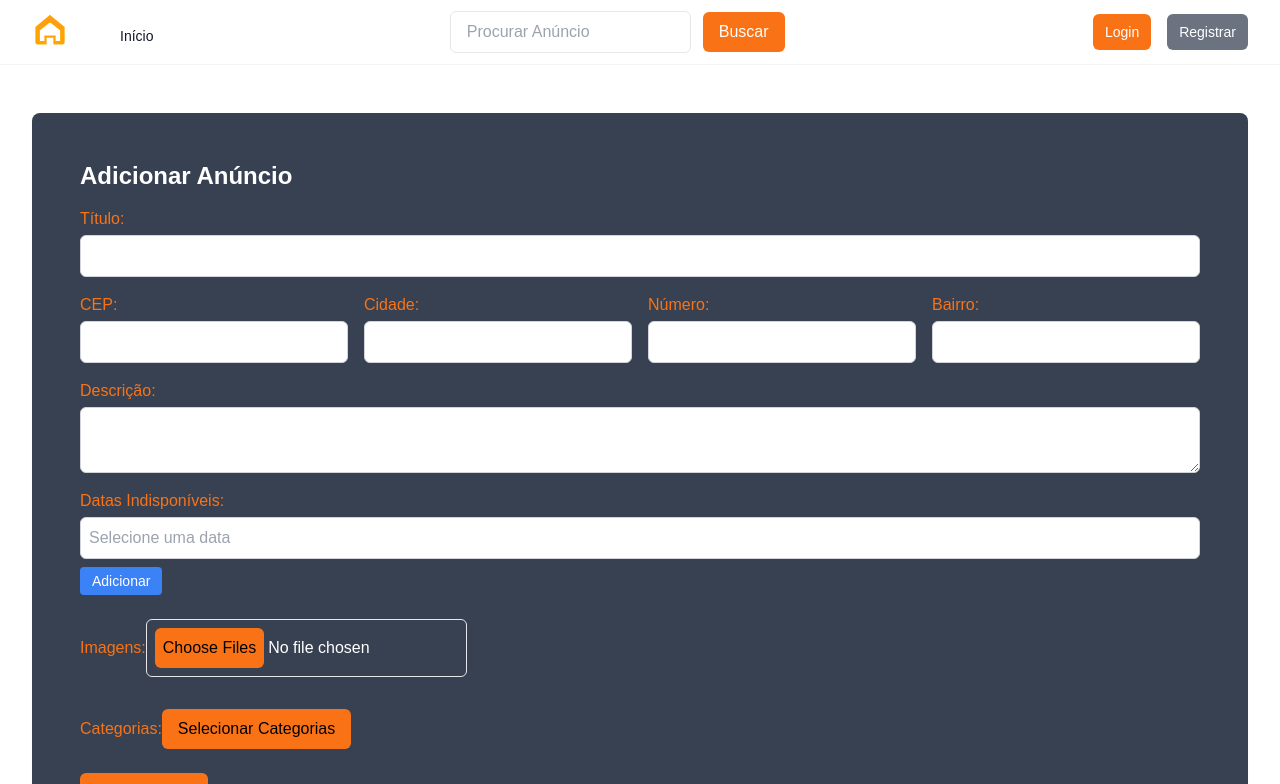
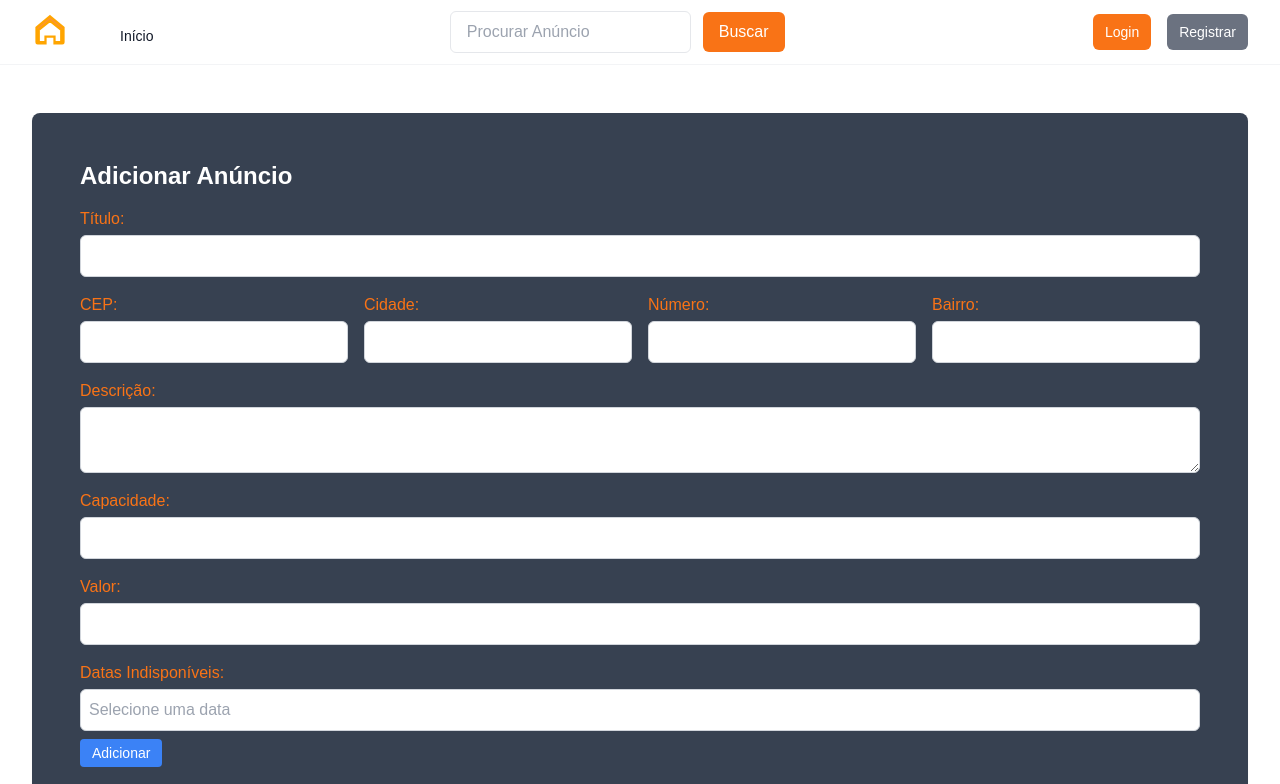
Before and after one commit to EventExpress/EventExpress-FrontEnd, a Next.js app: page /anuncios/create in a window 1280 px wide. Shown: the top 784 px of the page. Built offline with nearby package versions, Linux system fonts and the light colour scheme.

Commit message:
fix: create anuncio

```diff
--- a/src/pages/agendados/create.js
+++ b/src/pages/agendados/create.js
@@ -7,6 +7,7 @@ import { ptBR } from 'date-fns/locale';
 import 'react-calendar/dist/Calendar.css';
 import NavBar from '../../components/NavBar';
 import '../../app/globals.css';
+import Footer from '../../components/Footer';
 
 export default function CreateReserva() {
     const [dataInicio, setDataInicio] = useState(null);
@@ -351,6 +352,7 @@ export default function CreateReserva() {
                     </div>
                 </div>
             </div>
+            <Footer />
         </div>
     );
 }
--- a/src/pages/anuncios/create.js
+++ b/src/pages/anuncios/create.js
@@ -295,6 +295,31 @@ const CreateAnuncio = () => {
                                         className="block mt-1 w-full rounded-md border-gray-300 focus:border-orange-500 focus:ring focus:ring-orange-500"
                                     />
                                 </div>
+                                <div className="mt-4">
+                                    <label htmlFor="capacidade" className="text-orange-500">Capacidade:</label>
+                                    <input
+                                        type="number"
+                                        name="capacidade"
+                                        id="capacidade"
+                                        value={formData.capacidade}
+                                        onChange={handleChange}
+                                        required
+                                        className="block mt-1 w-full rounded-md border-gray-300 focus:border-orange-500 focus:ring focus:ring-orange-500"
+                                    />
+                                </div>
+
+                                <div className="mt-4">
+                                    <label htmlFor="valor" className="text-orange-500">Valor:</label>
+                                    <input
+                                        type="number"
+                                        name="valor"
+                                        id="valor"
+                                        value={formData.valor}
+                                        onChange={handleChange}
+                                        required
+                                        className="block mt-1 w-full rounded-md border-gray-300 focus:border-orange-500 focus:ring focus:ring-orange-500"
+                                    />
+                                </div>
 
                                 {/* Datas Indisponíveis */}
                                 <div className="mt-4">
```
